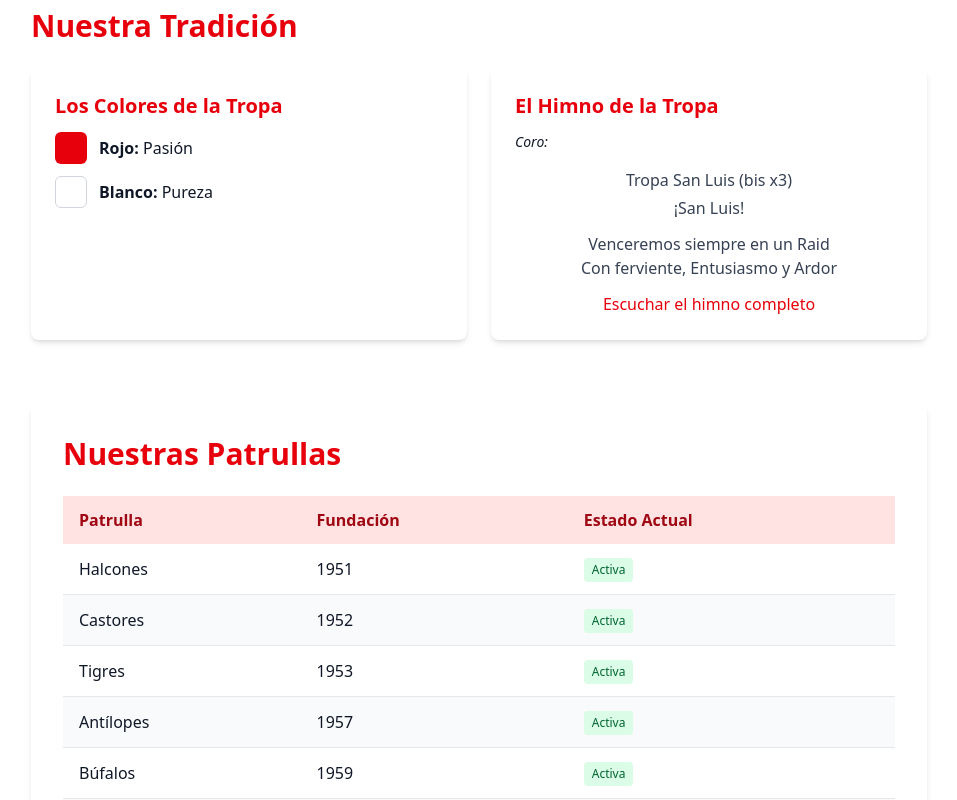
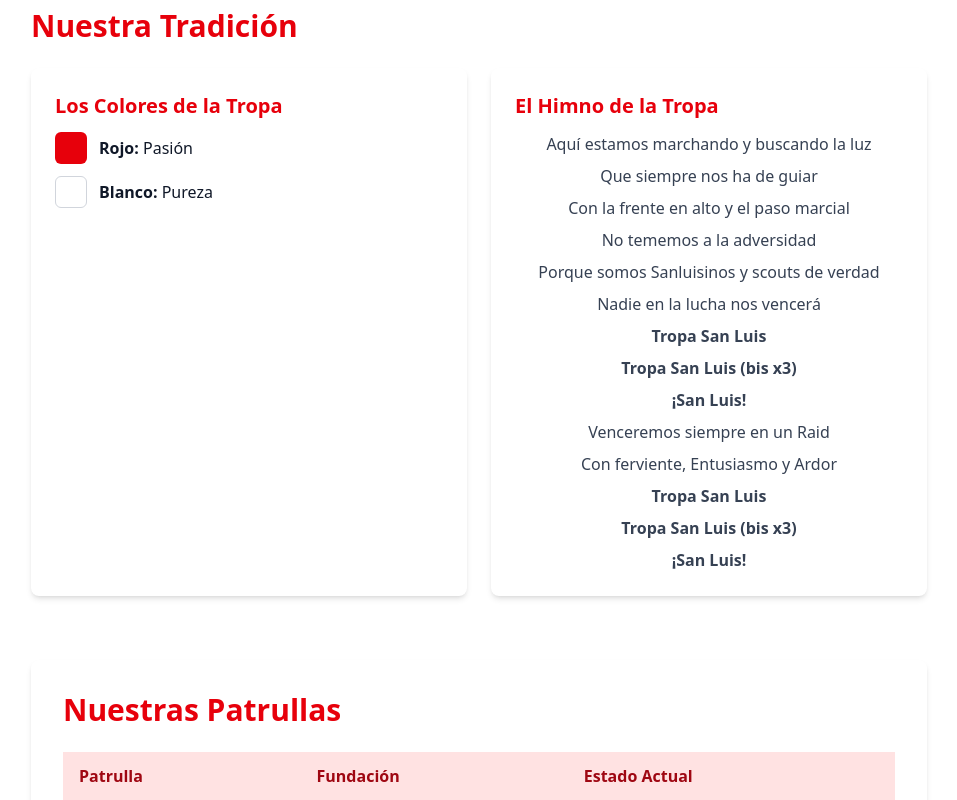
Before and after one commit to Xavier-LB/tropasanluis, a SvelteKit app: page /historia in a window 1280 px wide. Shown: the part 1080-1880 px from the top of the page, without its empty margins (161-1118 px from the left). Built offline with nearby package versions, Linux system fonts and the light colour scheme.

Commit message:
Historia de la tropa

```diff
--- a/src/routes/+layout.svelte
+++ b/src/routes/+layout.svelte
@@ -43,7 +43,7 @@
       </div>
       <nav class="mt-3 md:mt-0 space-x-4 flex flex-wrap justify-center">
         <a href="/" class="hover:underline hover:text-gray-200 transition">Inicio</a>
-        <!-- <a href="/historia" class="hover:underline hover:text-gray-200 transition">Historia</a> -->
+        <a href="/historia" class="hover:underline hover:text-gray-200 transition">Historia</a>
         <!-- <a href="/staff" class="hover:underline hover:text-gray-200 transition">Staff</a> -->
         <!-- <a href="/patrullas" class="hover:underline hover:text-gray-200 transition">Patrullas</a> -->
         <!-- <a href="/fotos" class="hover:underline hover:text-gray-200 transition">Fotos</a> -->
--- a/src/routes/historia/+page.svelte
+++ b/src/routes/historia/+page.svelte
@@ -158,13 +158,21 @@
 
       <div class="bg-white rounded-lg p-6 shadow-md">
         <h3 class="text-xl font-semibold text-red-600 mb-3">El Himno de la Tropa</h3>
-        <p class="text-sm mb-4 italic">Coro:</p>
-        <p class="mb-1 text-center font-medium text-gray-700">Tropa San Luis (bis x3)</p>
-        <p class="mb-3 text-center font-medium text-gray-700">¡San Luis!</p>
-        <p class="text-center text-gray-700">Venceremos siempre en un Raid<br>
-        Con ferviente, Entusiasmo y Ardor</p>
-        <div class="mt-3 text-center">
-          <a href="/himnos" class="text-red-600 hover:underline">Escuchar el himno completo</a>
+        <div class="text-gray-700 space-y-2">
+          <p class="text-center">Aquí estamos marchando y buscando la luz</p>
+          <p class="text-center">Que siempre nos ha de guiar</p>
+          <p class="text-center">Con la frente en alto y el paso marcial</p>
+          <p class="text-center">No tememos a la adversidad</p>
+          <p class="text-center">Porque somos Sanluisinos y scouts de verdad</p>
+          <p class="text-center">Nadie en la lucha nos vencerá</p>
+          <p class="text-center font-semibold">Tropa San Luis</p>
+          <p class="text-center font-semibold">Tropa San Luis (bis x3)</p>
+          <p class="text-center font-semibold">¡San Luis!</p>
+          <p class="text-center">Venceremos siempre en un Raid</p>
+          <p class="text-center">Con ferviente, Entusiasmo y Ardor</p>
+          <p class="text-center font-semibold">Tropa San Luis</p>
+          <p class="text-center font-semibold">Tropa San Luis (bis x3)</p>
+          <p class="text-center font-semibold">¡San Luis!</p>
         </div>
       </div>
     </div>
@@ -221,21 +229,21 @@
       <!-- Línea vertical central -->
       <div class="absolute left-1/2 transform -translate-x-1/2 h-full w-1 bg-red-200"></div>
 
-      <div class="space-y-12">
+      <div class="space-y-8 md:space-y-12">
         {#each timelineEvents as event, i}
           <div class={`flex flex-col md:flex-row items-center ${i % 2 === 0 ? 'md:flex-row-reverse' : ''} relative transition-all duration-500 ${isIntersecting ? 'opacity-100' : 'opacity-0'}`}
-               style={`transition-delay: ${i * 100}ms`}>
+               style={`transition-delay: ${Math.min(i * 50, 1000)}ms`}>
 
             <!-- Círculo central -->
-            <div class="absolute left-1/2 transform -translate-x-1/2 w-10 h-10 rounded-full bg-red-600 shadow-lg z-10 flex items-center justify-center text-white font-bold border-4 border-white">
+            <div class="absolute left-1/2 transform -translate-x-1/2 w-8 h-8 md:w-10 md:h-10 rounded-full bg-red-600 shadow-lg z-10 flex items-center justify-center text-white font-bold text-xs md:text-sm border-2 md:border-4 border-white">
               {event.year}
             </div>
 
             <!-- Contenido -->
-            <div class="w-full md:w-5/12 md:mx-4 mt-12 md:mt-0">
-              <div class={`bg-white p-4 rounded-lg shadow-md hover:shadow-lg transition border-l-4 ${i % 2 === 0 ? 'border-red-600' : 'border-orange-500'}`}>
-                <h3 class="text-xl font-bold text-gray-800">{event.year}</h3>
-                <p class="text-gray-700 mt-2">{event.event}</p>
+            <div class="w-full md:w-5/12 md:mx-4 mt-8 md:mt-0 z-20">
+              <div class={`bg-white p-3 md:p-4 rounded-lg shadow-md hover:shadow-lg transition border-l-4 ${i % 2 === 0 ? 'border-red-600' : 'border-orange-500'}`}>
+                <h3 class="text-lg md:text-xl font-bold text-gray-800">{event.year}</h3>
+                <p class="text-sm md:text-base text-gray-700 mt-2">{event.event}</p>
               </div>
             </div>
 
```
